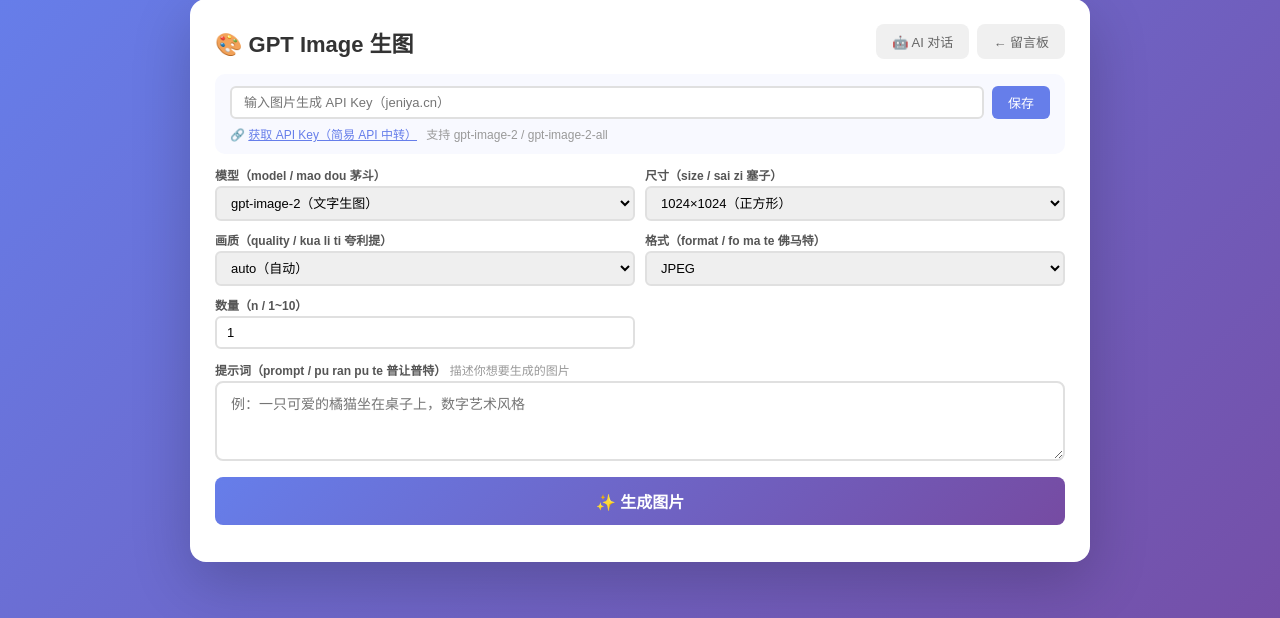
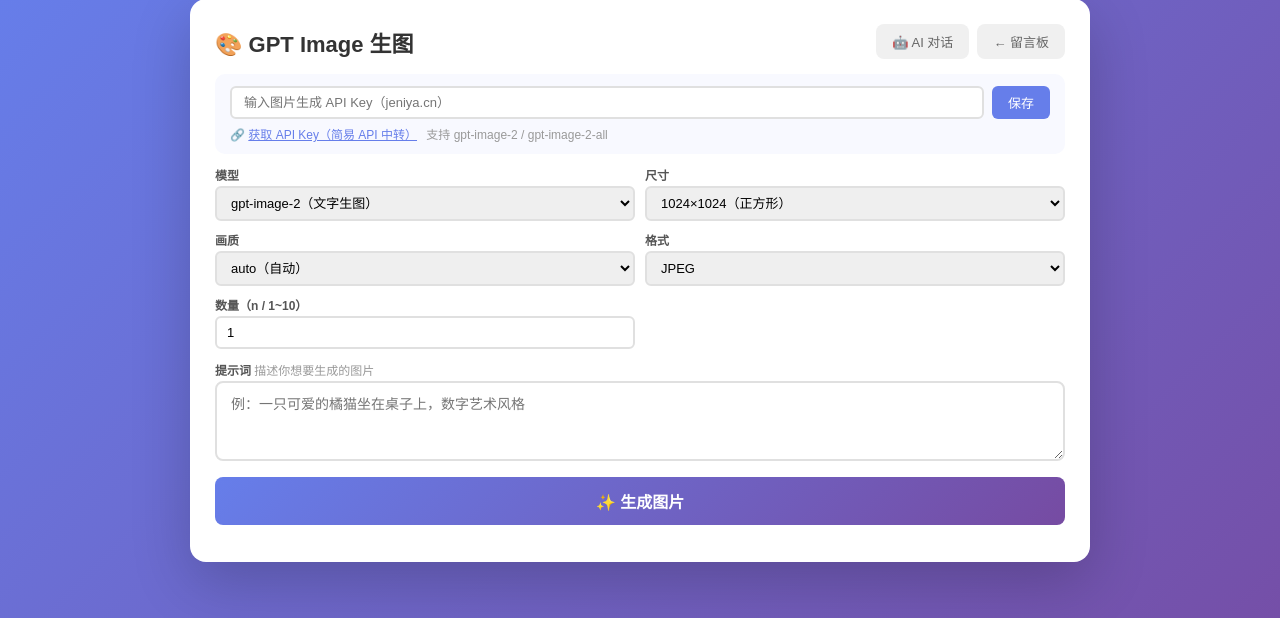
Before and after one commit to 3488351542/liu_yan_ban, a Flask app: page /image-gen in a window 1280 px wide. Shown: the part 21-639 px from the top of the page. Run offline with Flask 3, Linux system fonts and the light colour scheme; the visitor is signed in with stand-in values (Sample User, id 1); data that the repository does not hold is empty; some libraries are stand-ins or nearby versions.

Commit message:
v0.6.1 移除前端可见拼音注释

```diff
--- a/templates/ai.html
+++ b/templates/ai.html
@@ -231,7 +231,7 @@
         <div class="toggle-advanced" onclick="toggleAdvanced()">⚙️ 高级设置</div>
         <div class="advanced-section" id="advancedSection">
             <div class="adv-row">
-                <label>系统提示词（system prompt = si si tem pu ran pu te 西斯藤普让普特）
+                <label>系统提示词
                     <br><span style="color:#999;font-weight:normal;">告诉 AI 它的角色和行为方式</span>
                 </label>
                 <textarea id="systemPrompt" placeholder="例：你是一个友好的助手，请用中文回答">你是一个有用的AI助手，请用中文回答。</textarea>
--- a/templates/image_gen.html
+++ b/templates/image_gen.html
@@ -272,14 +272,14 @@
         <!-- 参数区 -->
         <div class="params-grid">
             <div class="param-item">
-                <label>模型（model / mao dou 茅斗）</label>
+                <label>模型</label>
                 <select id="modelSelect" onchange="toggleModelOptions()">
                     <option value="gpt-image-2">gpt-image-2（文字生图）</option>
                     <option value="gpt-image-2-all">gpt-image-2-all（图片合并/编辑）</option>
                 </select>
             </div>
             <div class="param-item">
-                <label>尺寸（size / sai zi 塞子）</label>
+                <label>尺寸</label>
                 <select id="sizeSelect">
                     <option value="1024x1024">1024×1024（正方形）</option>
                     <option value="1536x1024">1536×1024（横版）</option>
@@ -291,7 +291,7 @@
                 </select>
             </div>
             <div class="param-item" id="qualityGroup">
-                <label>画质（quality / kua li ti 夸利提）</label>
+                <label>画质</label>
                 <select id="qualitySelect">
                     <option value="auto">auto（自动）</option>
                     <option value="low">low（低）</option>
@@ -300,7 +300,7 @@
                 </select>
             </div>
             <div class="param-item" id="formatGroup">
-                <label>格式（format / fo ma te 佛马特）</label>
+                <label>格式</label>
                 <select id="formatSelect">
                     <option value="jpeg">JPEG</option>
                     <option value="png">PNG</option>
@@ -315,7 +315,7 @@
 
         <!-- 提示词 -->
         <div class="prompt-area">
-            <label>提示词（prompt / pu ran pu te 普让普特）
+            <label>提示词
                 <span style="color:#999;font-weight:normal;">描述你想要生成的图片</span>
             </label>
             <textarea id="promptInput" placeholder="例：一只可爱的橘猫坐在桌子上，数字艺术风格"A cute orange cat sitting on a desk, digital art"></textarea>
--- a/templates/login.html
+++ b/templates/login.html
@@ -53,11 +53,11 @@
 
         <form action="/login" method="POST">
             <div class="form-group">
-                <label>邮箱（email = yi mei ou 伊梅欧）</label>
+                <label>邮箱</label>
                 <input type="email" name="email" placeholder="输入邮箱" required>
             </div>
             <div class="form-group">
-                <label>密码（password = pa si wo de 帕斯沃得）</label>
+                <label>密码</label>
                 <input type="password" name="password" placeholder="输入密码" required>
             </div>
             <button type="submit" class="btn">登录</button>
```
